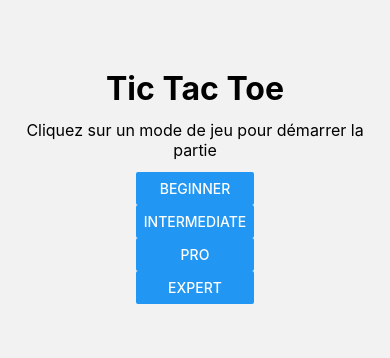
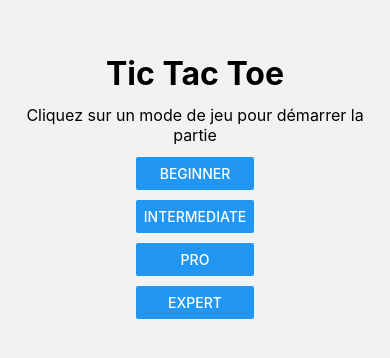
Before and after one commit to vikjovanov/meilleurtaux-tictactoe, a React Native app: screen /Home in a window 390 px wide. Shown: the part 236-594 px from the top of the page. Built offline with nearby package versions, Linux system fonts and the light colour scheme.

Commit message:
fix(home): ui issue

```diff
--- a/src/screens/HomeScreen/HomeScreen.styles.ts
+++ b/src/screens/HomeScreen/HomeScreen.styles.ts
@@ -10,6 +10,9 @@ const HomeScreenStyles = StyleSheet.create({
 	},
 	title: { fontSize: 32, fontWeight: 'bold', textAlign: 'center' },
 	description: { fontSize: 16, textAlign: 'center' },
+	buttonsContainer: {
+		gap: 10,
+	},
 });
 
 export default HomeScreenStyles;
--- a/src/screens/HomeScreen/HomeScreen.tsx
+++ b/src/screens/HomeScreen/HomeScreen.tsx
@@ -14,7 +14,7 @@ const HomeScreen = () => {
 			<Text style={styles.description}>
 				Cliquez sur un mode de jeu pour démarrer la partie
 			</Text>
-			<View>
+			<View style={styles.buttonsContainer}>
 				{GAMES_CONFIG.map(game => (
 					<Button
 						key={game.mode}
```
